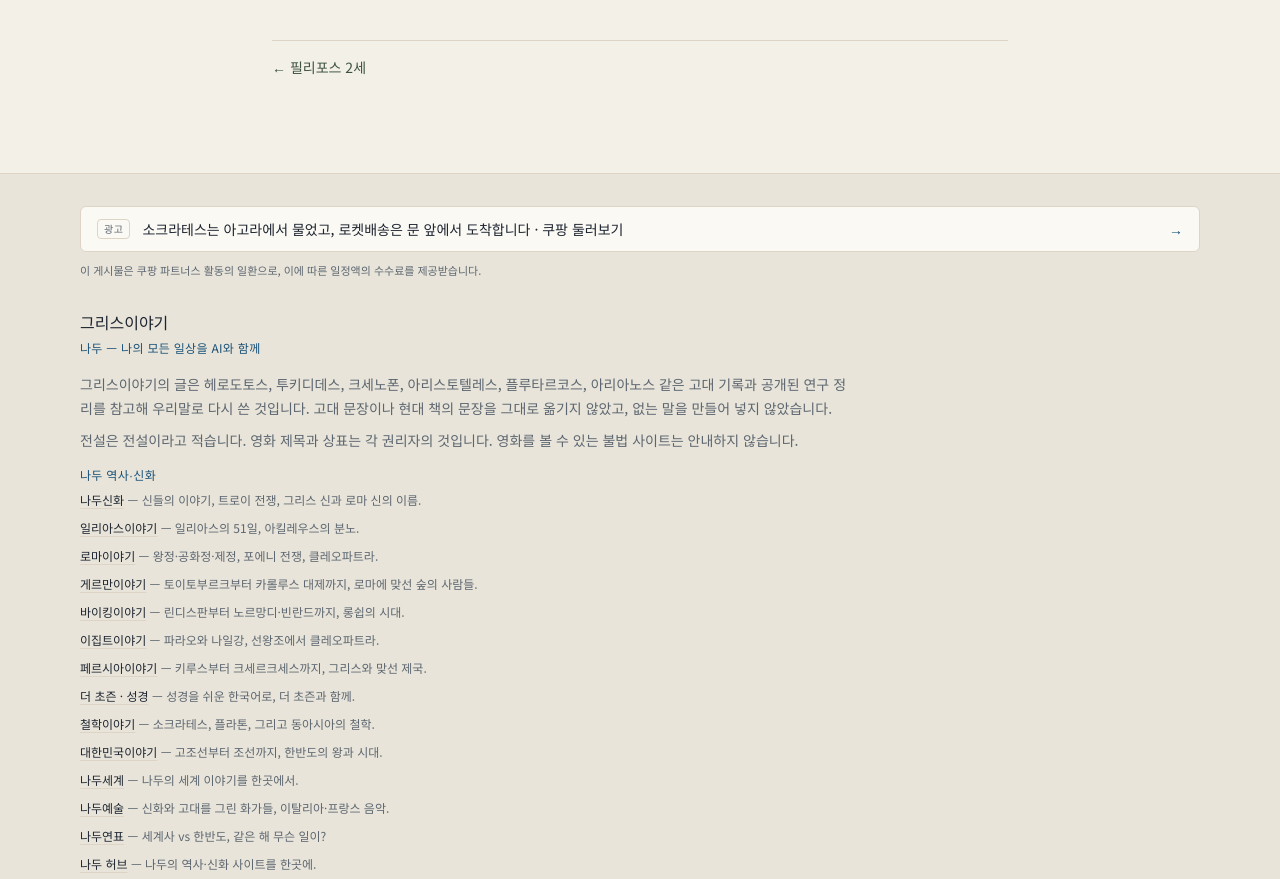
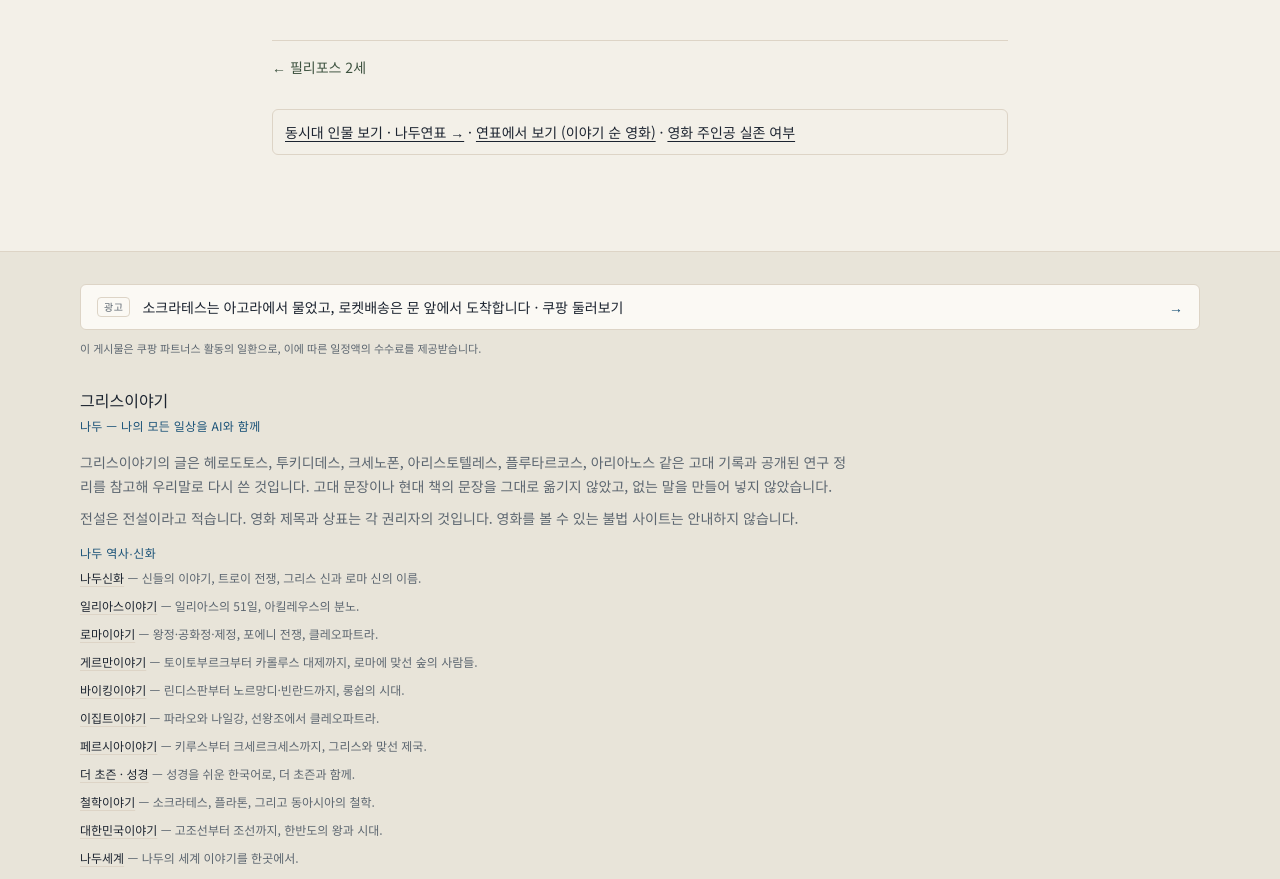
Before and after one commit to eomjinseong-art/greece-stories, a Next.js app: page /people/alexander in a window 1280 px wide. Shown: the part 1567-2446 px from the top of the page. Built offline with nearby package versions, Linux system fonts and the light colour scheme; no server answers.

Commit message:
나두연표 허브 링크: 동시대 인물·연표에서 보기·주인공 실존 여부 (#11)

```diff
--- a/app/movies/page.tsx
+++ b/app/movies/page.tsx
@@ -5,6 +5,7 @@
 import { OtherFilms } from "@/components/SisterSites";
 import { movies } from "@/data/movies";
 import { breadcrumbLd, itemListLd, jsonLd, pageMetadata } from "@/lib/seo";
+import { NadooHubFilmsLink } from "@/components/NadooHubLink";
 
 export const metadata = pageMetadata({
   title: "관련 영화",
@@ -40,6 +41,7 @@
           <MovieCard key={movie.slug} movie={movie} />
         ))}
       </ul>
+      <NadooHubFilmsLink />
     </div>
   );
 }
--- a/app/people/[slug]/page.tsx
+++ b/app/people/[slug]/page.tsx
@@ -12,6 +12,7 @@
 import { SourceList } from "@/components/SourceList";
 import { people, personBySlug } from "@/data/people";
 import { articleLd, breadcrumbLd, jsonLd, pageMetadata } from "@/lib/seo";
+import { NadooHubPersonLink } from "@/components/NadooHubLink";
 
 export function generateStaticParams() {
   return people.map((person) => ({ slug: person.slug }));
@@ -105,6 +106,7 @@
         prev={prev ? { href: `/people/${prev.slug}`, label: prev.nameKo } : undefined}
         next={next ? { href: `/people/${next.slug}`, label: next.nameKo } : undefined}
       />
+      <NadooHubPersonLink base="https://greece-stories.vercel.app/people/" slug={person.slug!} />
     </article>
   );
 }
--- /dev/null
+++ b/components/NadooHubLink.tsx
@@ -0,0 +1,41 @@
+/** 나두연표 허브로 가는 링크. 이야기 순 영화, 주인공 실존 여부, 동시대 인물. */
+const HUB = "https://nadoo-timeline.vercel.app";
+const YEARS: Record<string, Record<string, number>> = {"https://greece-stories.vercel.app/people/": {"solon": -594, "cleisthenes": -508, "pericles": -436, "leonidas": -485, "philip-ii": -348, "alexander": -330, "themistocles": -492, "socrates": -434, "alcibiades": -427, "plato": -388}};
+
+export function NadooHubPersonLink({ base, slug }: { base: string; slug: string }) {
+  const year = YEARS[base]?.[slug];
+  const contemporaries = year ? `${HUB}/contemporaries?year=${year}` : `${HUB}/contemporaries`;
+  return (
+    <aside aria-label="나두연표에서 보기" className="mt-8 rounded-md border border-line p-3 text-sm">
+      <a href={contemporaries} target="_blank" rel="noopener noreferrer" className="underline underline-offset-4">
+        동시대 인물 보기 · 나두연표 →
+      </a>
+      {" · "}
+      <a href={`${HUB}/films`} target="_blank" rel="noopener noreferrer" className="underline underline-offset-4">
+        연표에서 보기 (이야기 순 영화)
+      </a>
+      {" · "}
+      <a href={`${HUB}/protagonists`} target="_blank" rel="noopener noreferrer" className="underline underline-offset-4">
+        영화 주인공 실존 여부
+      </a>
+    </aside>
+  );
+}
+
+export function NadooHubFilmsLink() {
+  return (
+    <aside aria-label="나두연표 영화 허브" className="mt-8 rounded-md border border-line p-3 text-sm">
+      <a href={`${HUB}/films`} target="_blank" rel="noopener noreferrer" className="underline underline-offset-4">
+        모든 역사 영화를 이야기 속 해 순서로 보기 · 나두연표 →
+      </a>
+      {" · "}
+      <a href={`${HUB}/protagonists`} target="_blank" rel="noopener noreferrer" className="underline underline-offset-4">
+        주인공은 실존 인물일까
+      </a>
+      {" · "}
+      <a href={`${HUB}/contemporaries`} target="_blank" rel="noopener noreferrer" className="underline underline-offset-4">
+        동시대 인물
+      </a>
+    </aside>
+  );
+}
```
